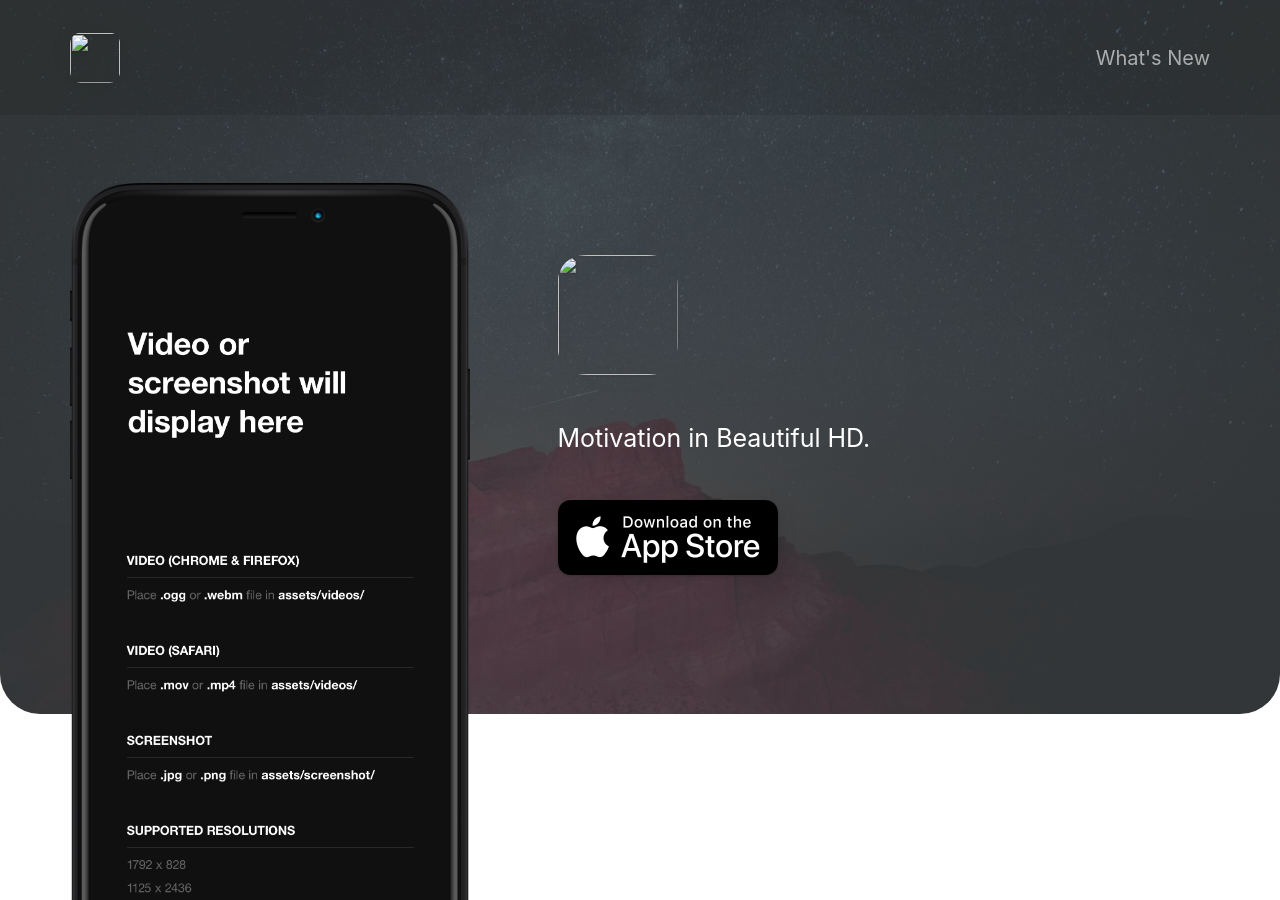
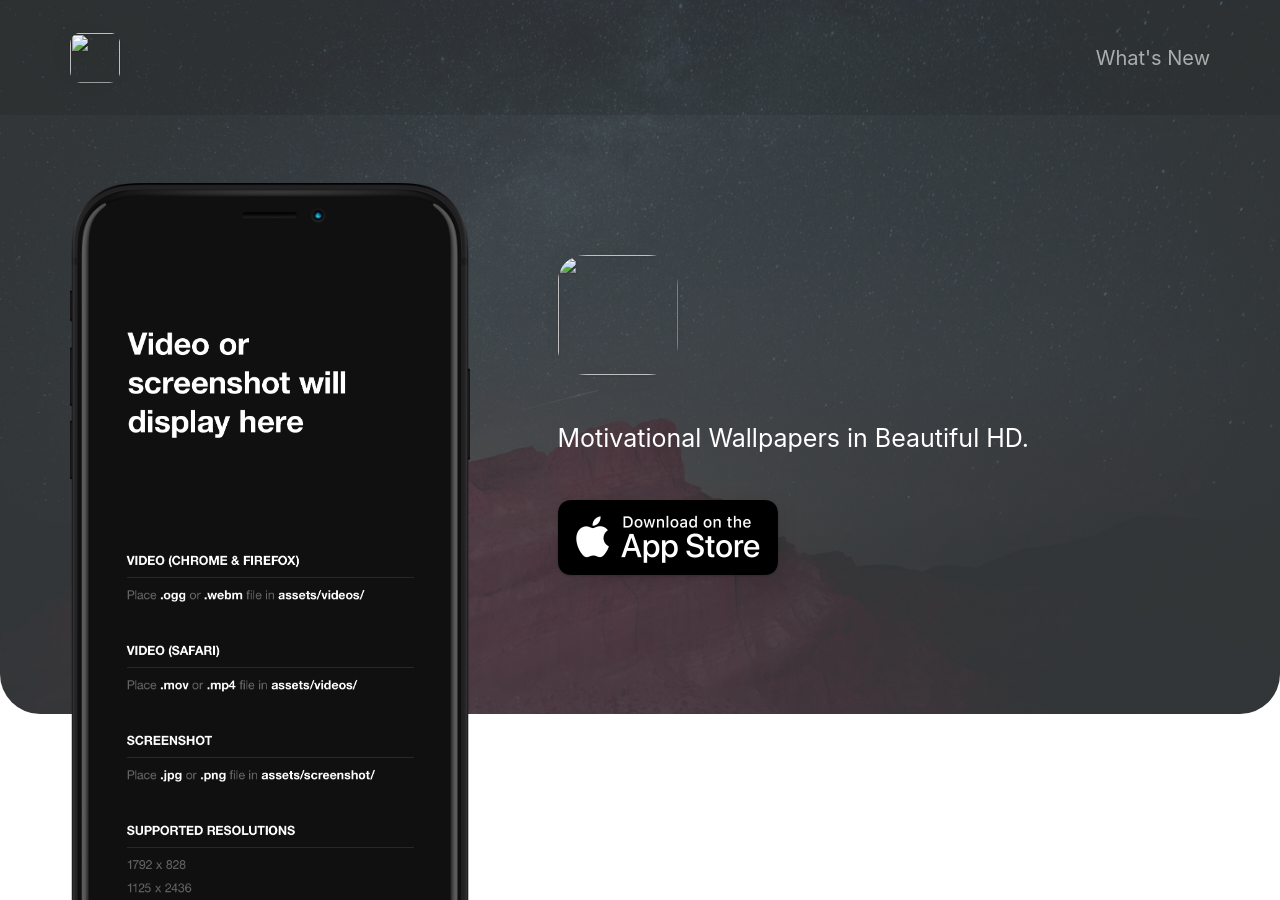
Before and after one commit to mtthanover/daily-affirmation-wallpapers, a Jekyll site: the page built from index.html, in a window 1280 px wide and 900 px high. Built offline with Jekyll 4.4.1, drawn with Linux system fonts in a browser that asks for light colours; nearby versions of some CDN libraries.

Commit message:
Update _config.yml

```diff
--- a/_config.yml
+++ b/_config.yml
@@ -13,7 +13,7 @@ presskit_download_link                    :
 app_icon                                  : # assets/appicon.png                      # Automatically populates if not set and if iOS app ID is set.  Otherwise enter path to icon file manually.
 app_name                                  :                                           # Automatically populates if not set and if iOS app ID is set.  Otherwise enter manually.
 app_price                                 :                                           # Automatically populates if not set and if iOS app ID is set.  Otherwise enter manually.
-app_description                           : Motivation in Beautiful HD.
+app_description                           : Motivational Wallpapers in Beautiful HD.
 
 enable_smart_app_banner                   : true                                      # Set to true to show a smart app banner at top of page on mobile devices.
 
```
